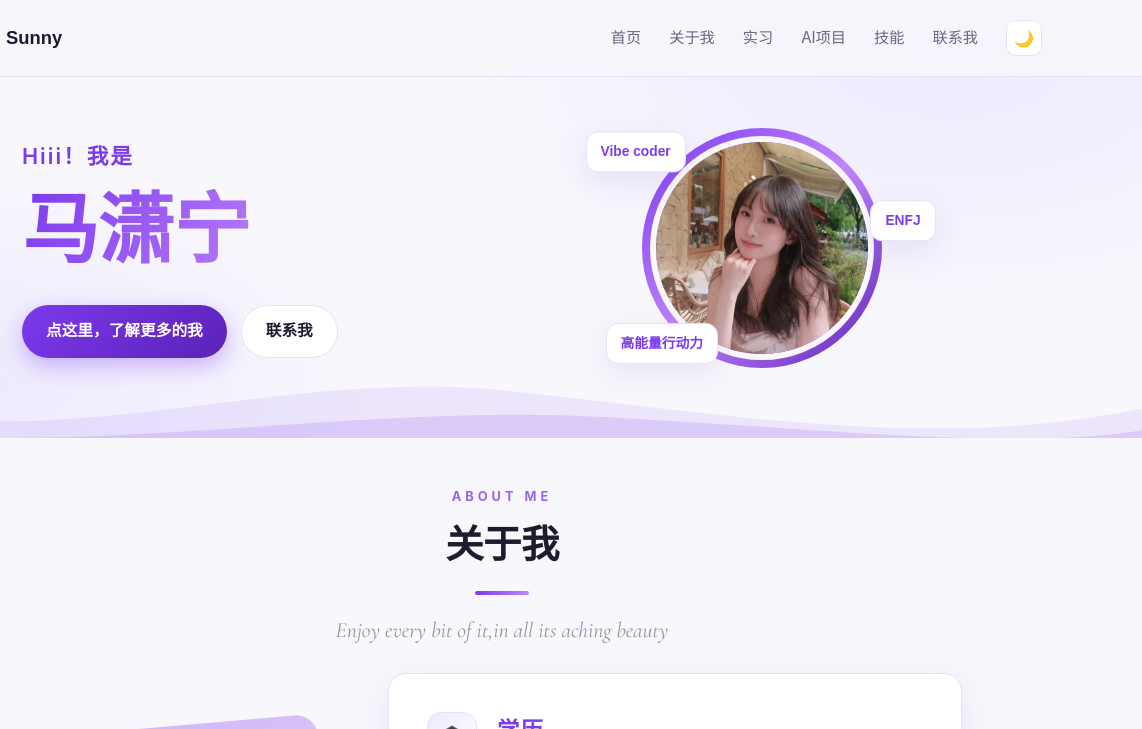
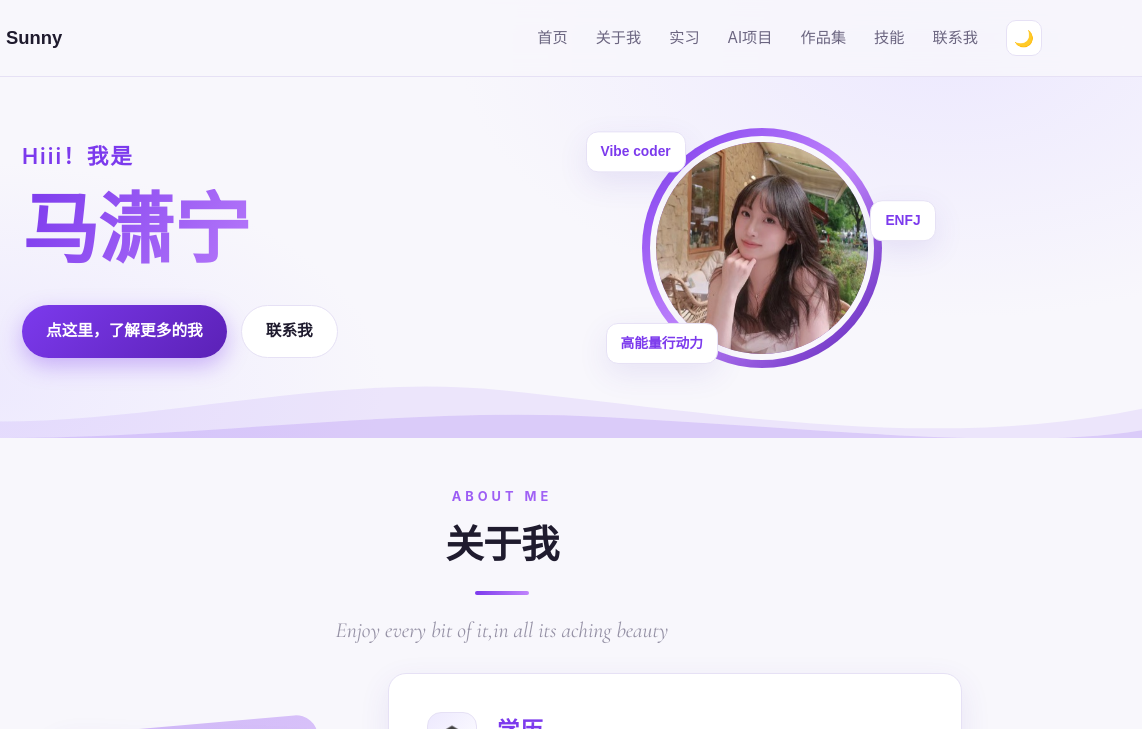
Before and after one commit to maxiaoning91-netizen/maxiaoning91-netizen.github.io, a plain HTML site: page index.html in a window 1280 px wide. Shown: the top 729 px of the page, 138-1280 px from the left. Drawn offline with Linux system fonts and the light colour scheme; a web font is replaced by a local one.

Commit message:
Add portfolio nav link

```diff
--- a/index.html
+++ b/index.html
@@ -27,6 +27,7 @@
           <li><a href="#about">关于我</a></li>
           <li><a href="#experience">实习</a></li>
           <li><a href="#projects">AI项目</a></li>
+          <li><a href="./portfolio.html">作品集</a></li>
           <li><a href="#skills">技能</a></li>
           <li><a href="#contact">联系我</a></li>
           <li>
```
